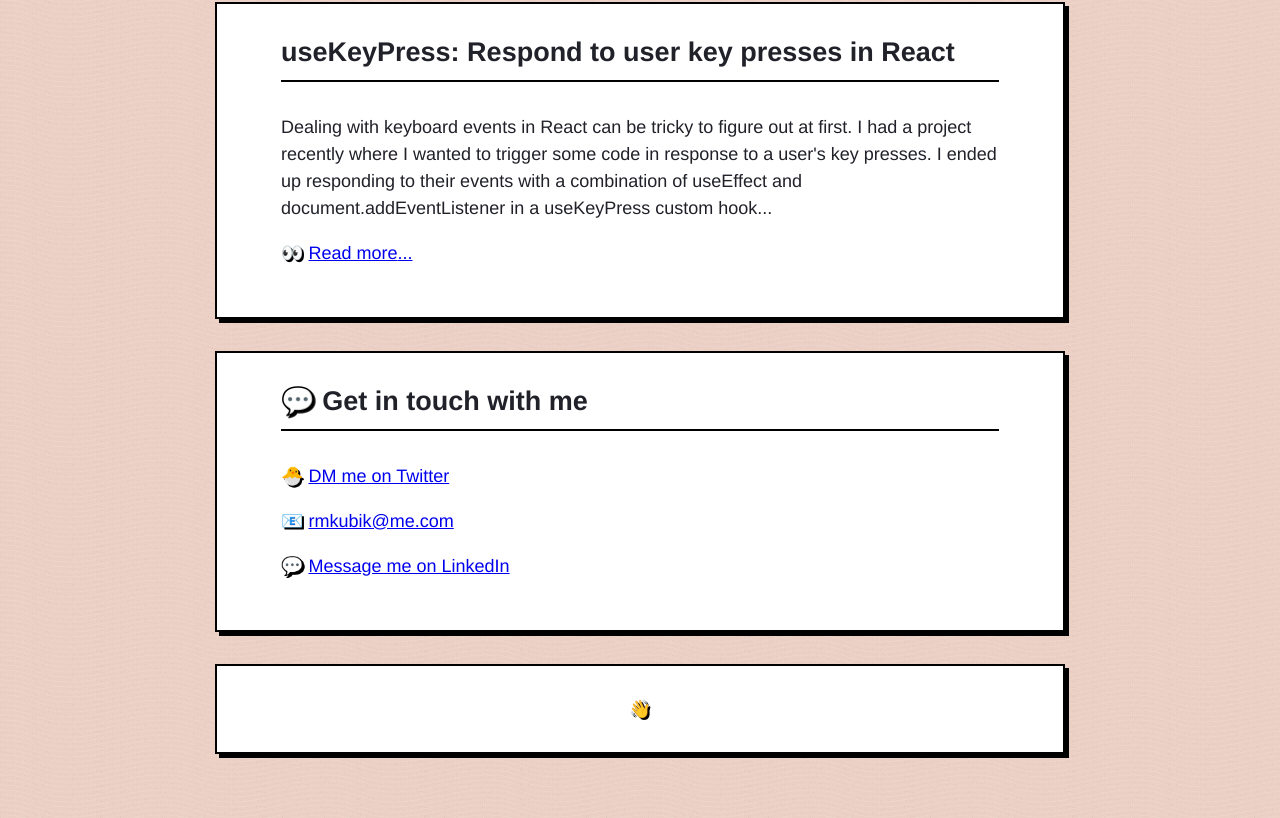
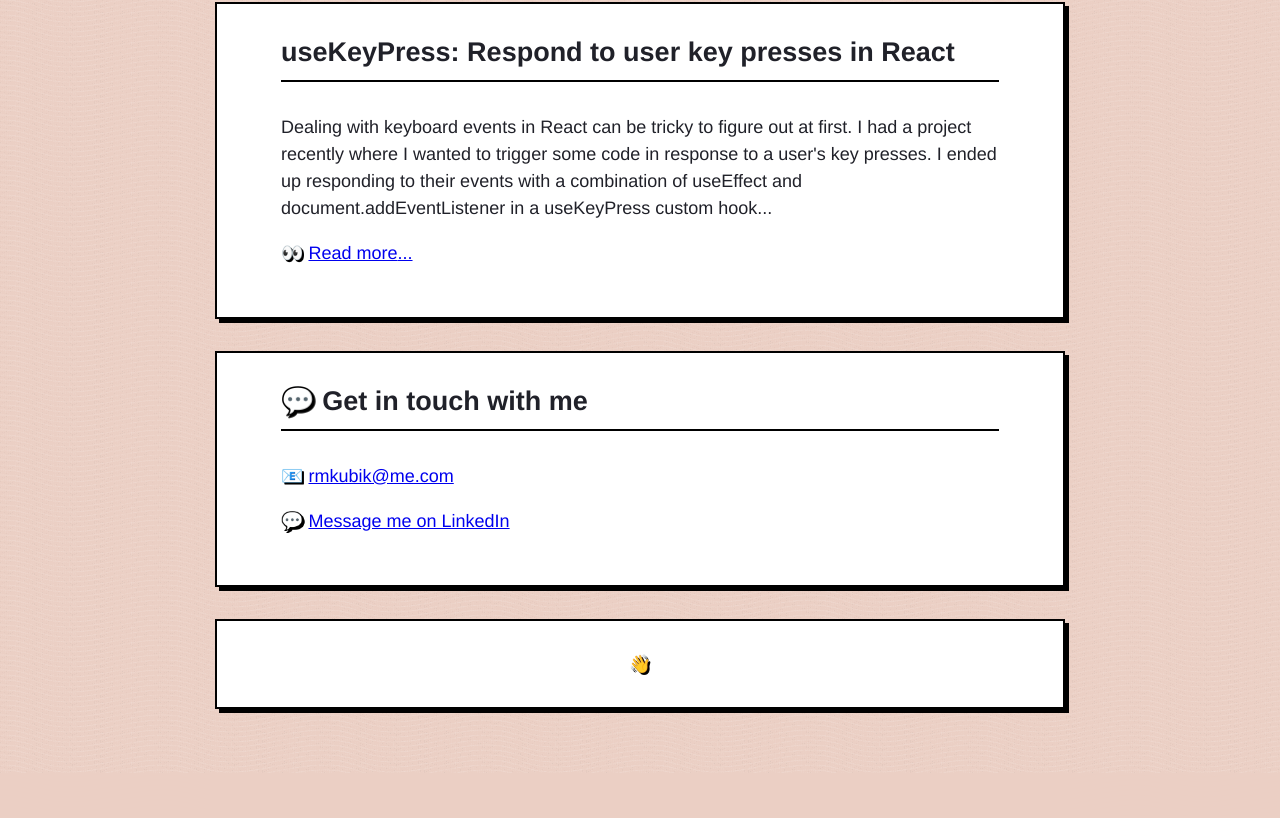
Before and after one commit to rmkubik/next-blog, a Next.js app: page /work in a window 1280 px wide. Shown: the part 9156-9974 px from the top of the page. After the commit the page ends 9929 px from the top, so only its background shows below. Built offline with nearby package versions, Linux system fonts and the light colour scheme.

Commit message:
Fix publish date on Code post

```diff
--- a/pages/work.js
+++ b/pages/work.js
@@ -493,10 +493,6 @@ const Projects = () => {
           {" Get in touch with me"}
         </h2>
         <p>
-          <Icon>{"🐣"}</Icon>{" "}
-          <a href="https://twitter.com/ryrykubes">{"DM me on Twitter"}</a>
-        </p>
-        <p>
           <Icon>{"📧"}</Icon>{" "}
           <a href="mailto:rmkubik@me.com">{"rmkubik@me.com"}</a>
         </p>
--- a/posts/code-book/index.mdx
+++ b/posts/code-book/index.mdx
@@ -1,6 +1,6 @@
 ---
 title: Code by Charles Petzold
-date: 2025-07-06
+date: 2025-07-13
 tags: books, software
 ---
 
```
